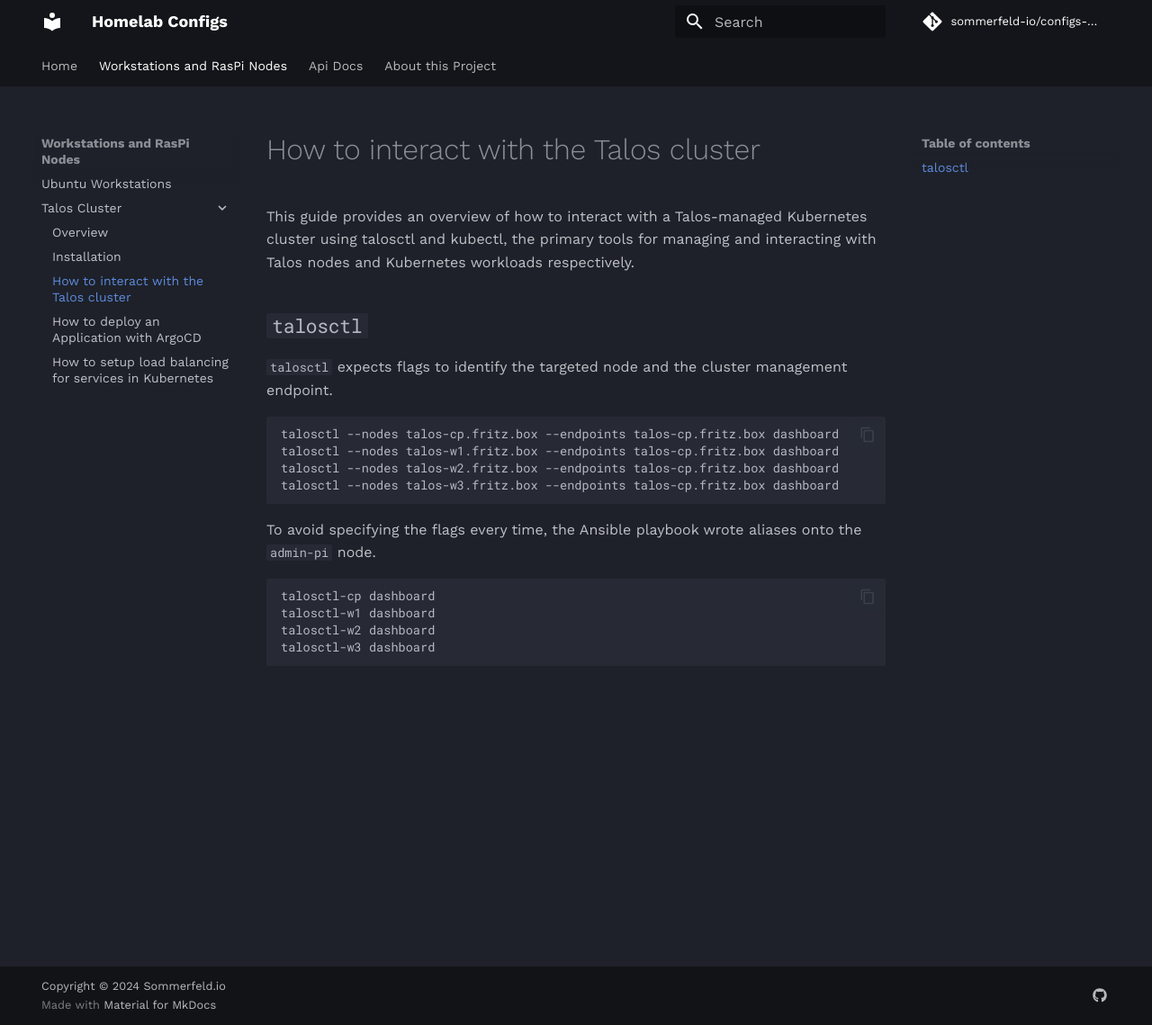
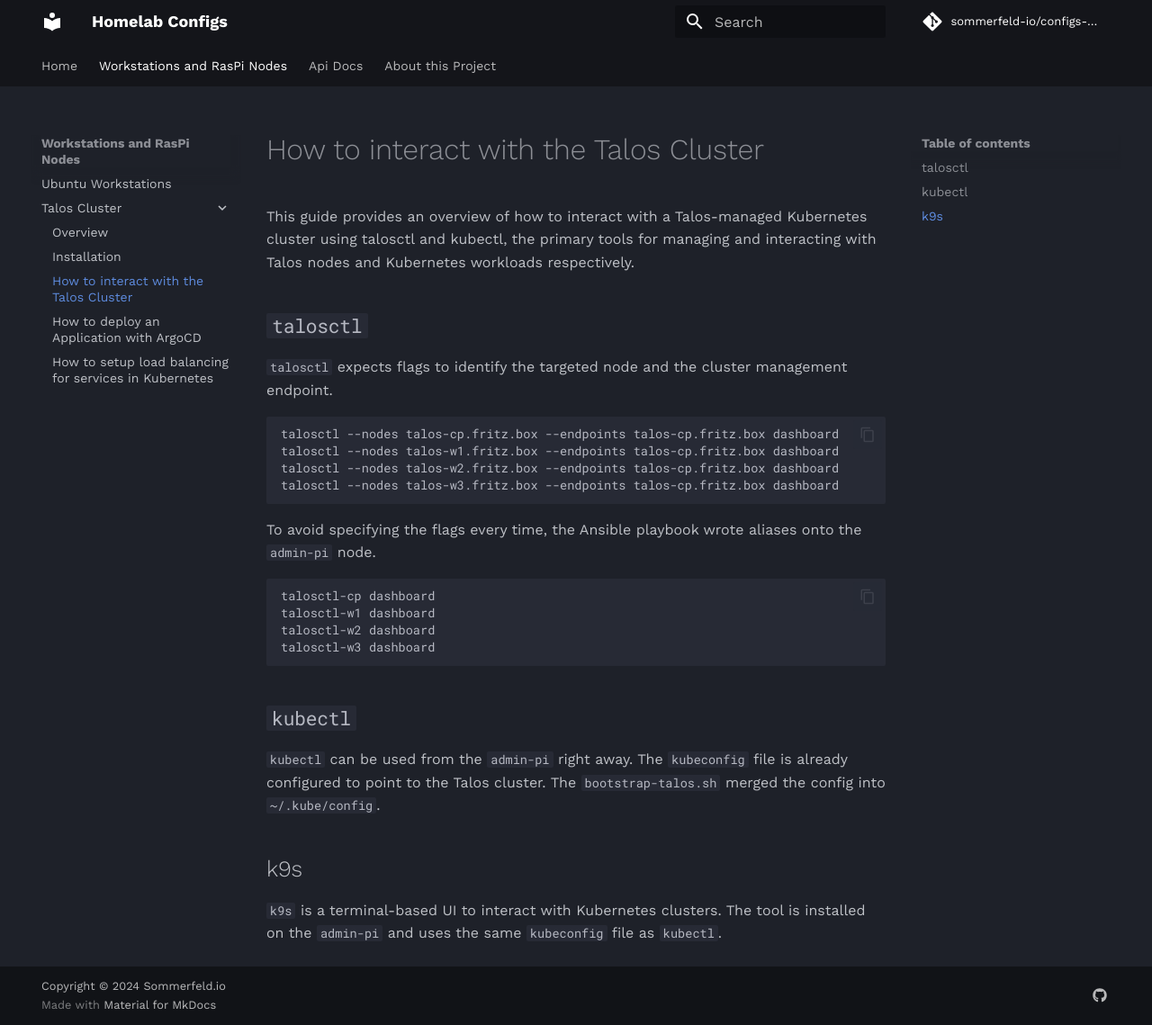
Before and after one commit to sommerfeld-io/configs-homelab, an MkDocs documentation site: the page built from docs/nodes/talos-cluster/howto/interact.md, in a window 1280 px wide and 1139 px high. Shown: the whole window at 90% size. Built offline with MkDocs 1.6.1 and Material for MkDocs 9.7.7, drawn with Linux system fonts in a browser that asks for light colours; comment, search, counter and statistics services are not loaded.

Commit message:
refactor: persist talos config

````diff
--- a/docs/nodes/talos-cluster/howto/interact.md
+++ b/docs/nodes/talos-cluster/howto/interact.md
@@ -1,4 +1,4 @@
-# How to interact with the Talos cluster
+# How to interact with the Talos Cluster
 
 This guide provides an overview of how to interact with a Talos-managed Kubernetes cluster using talosctl and kubectl, the primary tools for managing and interacting with Talos nodes and Kubernetes workloads respectively.
 
@@ -21,3 +21,11 @@
 talosctl-w2 dashboard
 talosctl-w3 dashboard
 ```
+
+## `kubectl`
+
+`kubectl` can be used from the `admin-pi` right away. The `kubeconfig` file is already configured to point to the Talos cluster. The `bootstrap-talos.sh` merged the config into `~/.kube/config`.
+
+## k9s
+
+`k9s` is a terminal-based UI to interact with Kubernetes clusters. The tool is installed on the `admin-pi` and uses the same `kubeconfig` file as `kubectl`.
````
Also changed, not shown: 7 other files.
